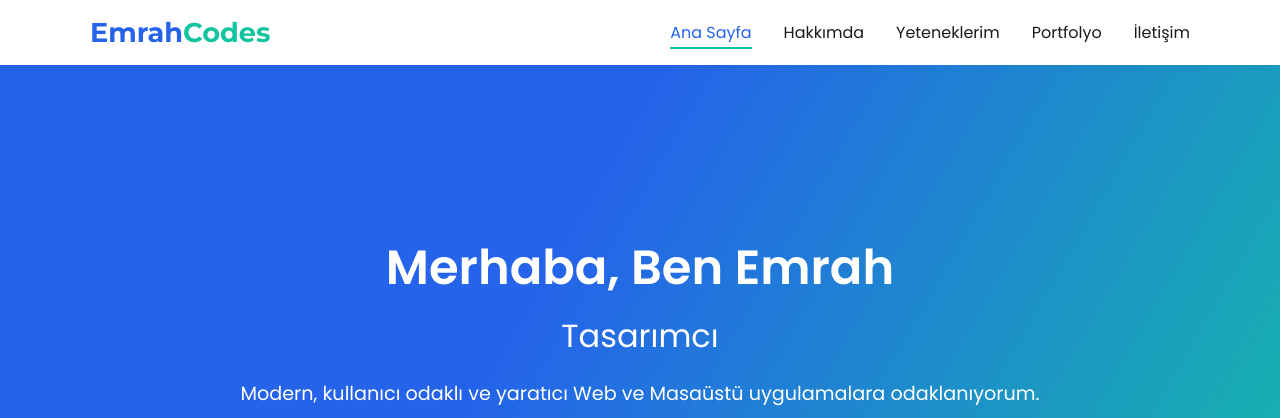
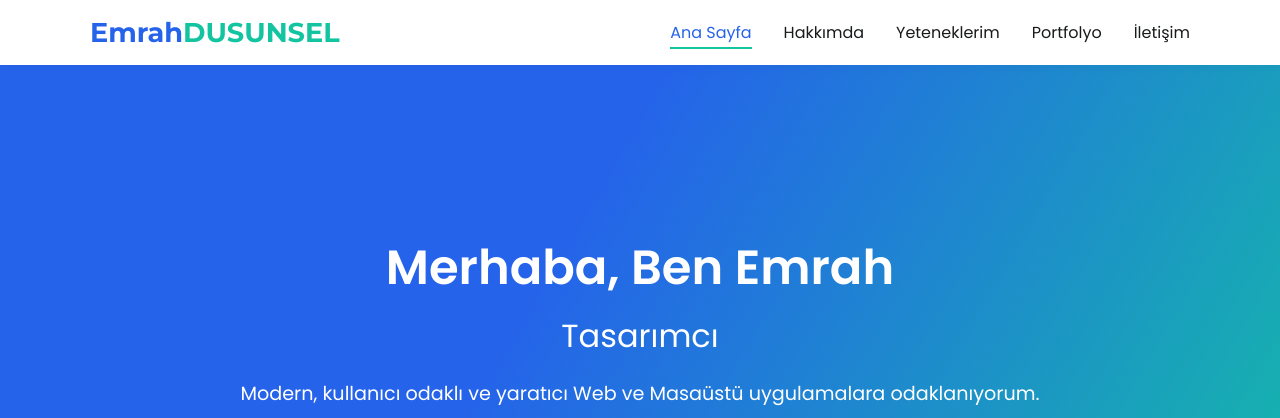
Before and after one commit to Emr4ahCodes/Emr4ahCodes.github.io, a plain HTML site: page index4.html in a window 1280 px wide. Shown: the top 418 px of the page. Drawn offline with Linux system fonts and the light colour scheme.

Commit message:
Update index4.html

```diff
--- a/index4.html
+++ b/index4.html
@@ -277,7 +277,7 @@
   <!-- Header / Navbar -->
   <header>
     <div class="container nav-container">
-      <div class="logo">Emrah<span class="accent">Codes</span></div>
+      <div class="logo">Emrah<span class="accent">DUSUNSEL</span></div>
       <nav id="navbar">
         <ul>
           <li><a href="#hero" class="active">Ana Sayfa</a></li>
```
